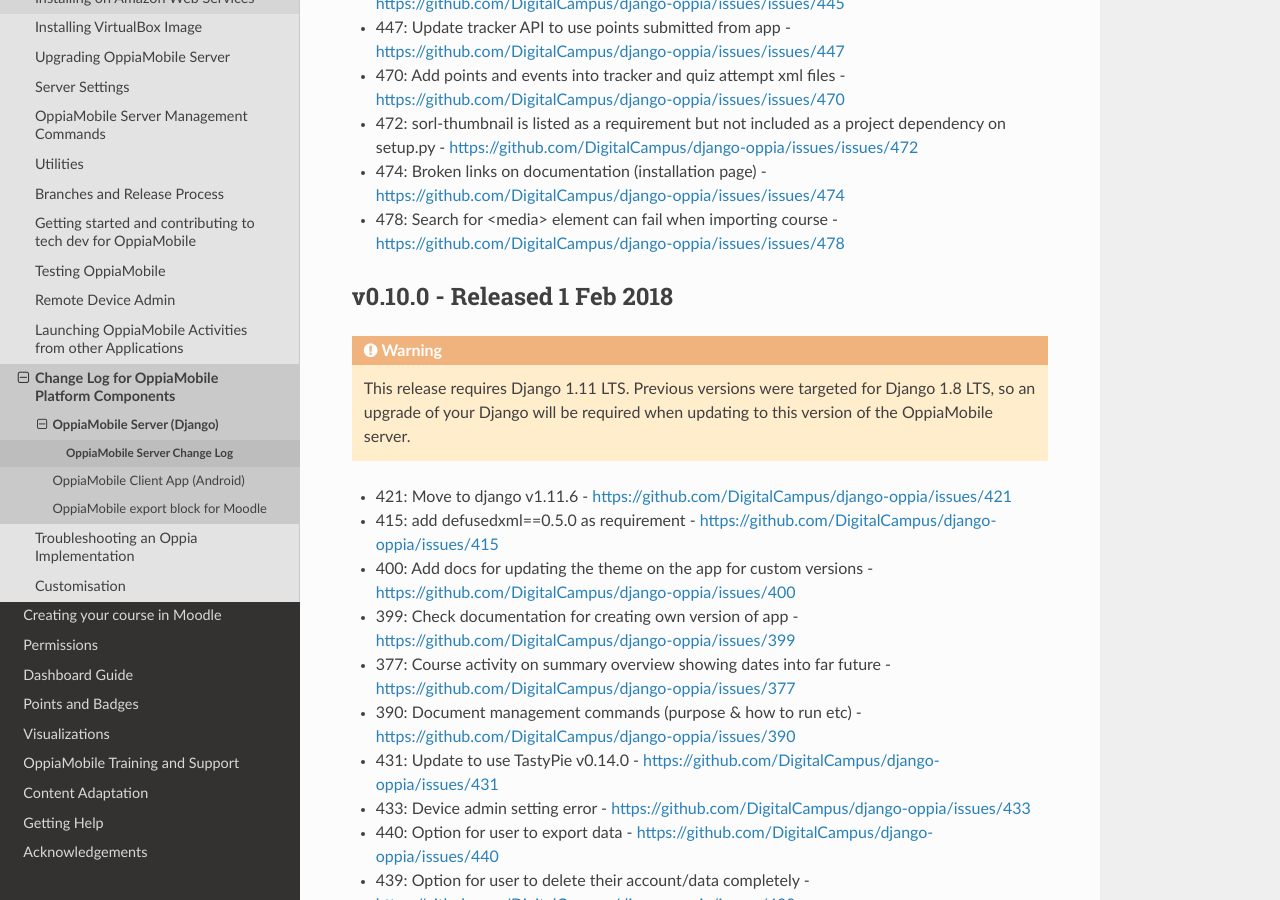
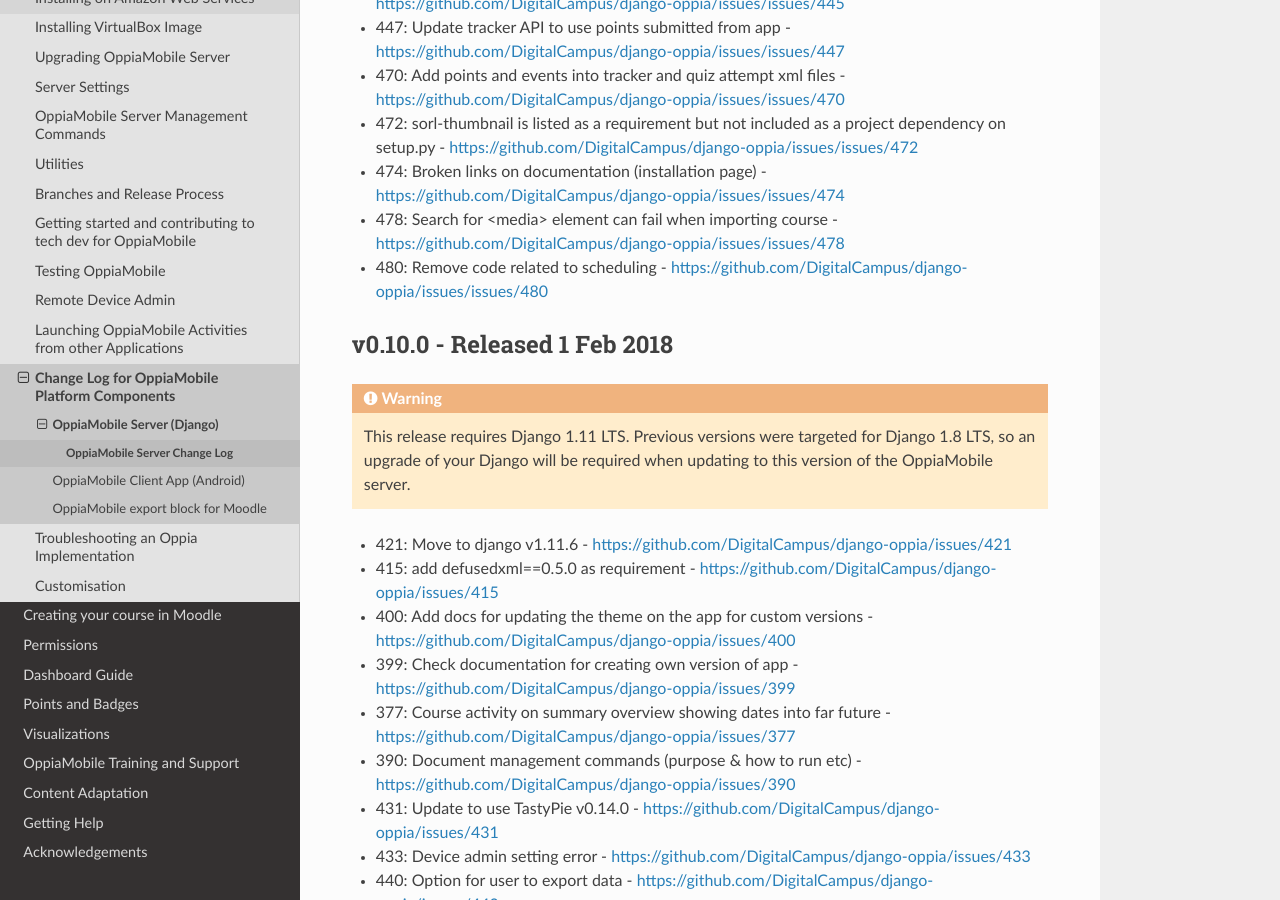
Before and after one commit to DigitalCampus/django-oppia, a Sphinx documentation site: the page built from docs/dev/changelog_server.rst, in a window 1280 px wide and 900 px high, scrolled down 1213 px. Built offline with Sphinx 7.4.7 and the Read the Docs theme 2.0.0, drawn with Linux system fonts in a browser that asks for light colours; the version number is read from the project's files by our own code.

Commit message:
update docs

```diff
--- a/docs/dev/changelog_server.rst
+++ b/docs/dev/changelog_server.rst
@@ -38,6 +38,7 @@
 * 472: sorl-thumbnail is listed as a requirement but not included as a project dependency on setup.py - https://github.com/DigitalCampus/django-oppia/issues/issues/472
 * 474: Broken links on documentation (installation page) - https://github.com/DigitalCampus/django-oppia/issues/issues/474
 * 478: Search for <media> element can fail when importing course - https://github.com/DigitalCampus/django-oppia/issues/issues/478
+* 480: Remove code related to scheduling - https://github.com/DigitalCampus/django-oppia/issues/issues/480
 
 .. _serverv0.10.0:
 
```
